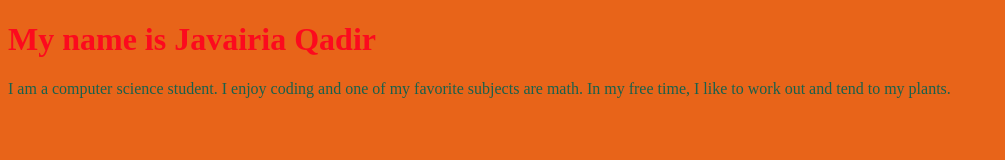
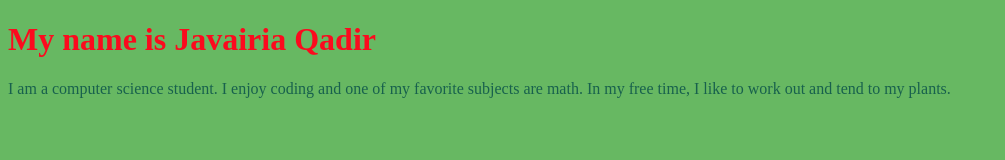
Before and after one commit to jqadir1/jqadir1.github.io, a plain HTML site: page index.html in a window 1280 px wide. Shown: the whole page, without its empty margins (0-1005 px from the left). Drawn offline with Linux system fonts and the light colour scheme.

Commit message:
Update index.html
changing background color to be lighter

```diff
--- a/index.html
+++ b/index.html
@@ -4,7 +4,7 @@
     <title>My Personal Introduction</title>
     <style>
       body{
-        background-color: #E86419;
+        background-color: #67B862;
       }
       h1{
         color: #FC0A1E;
```
